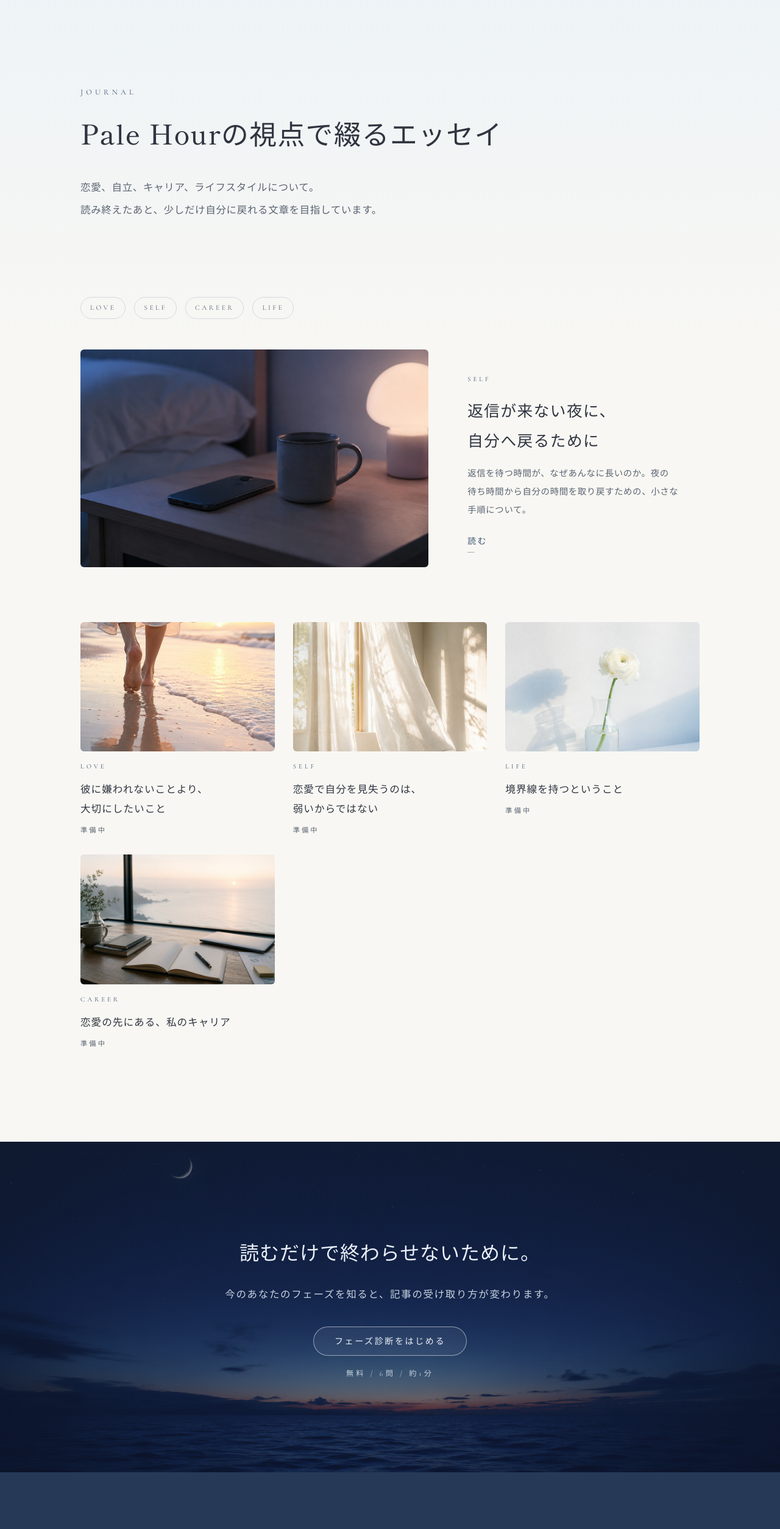
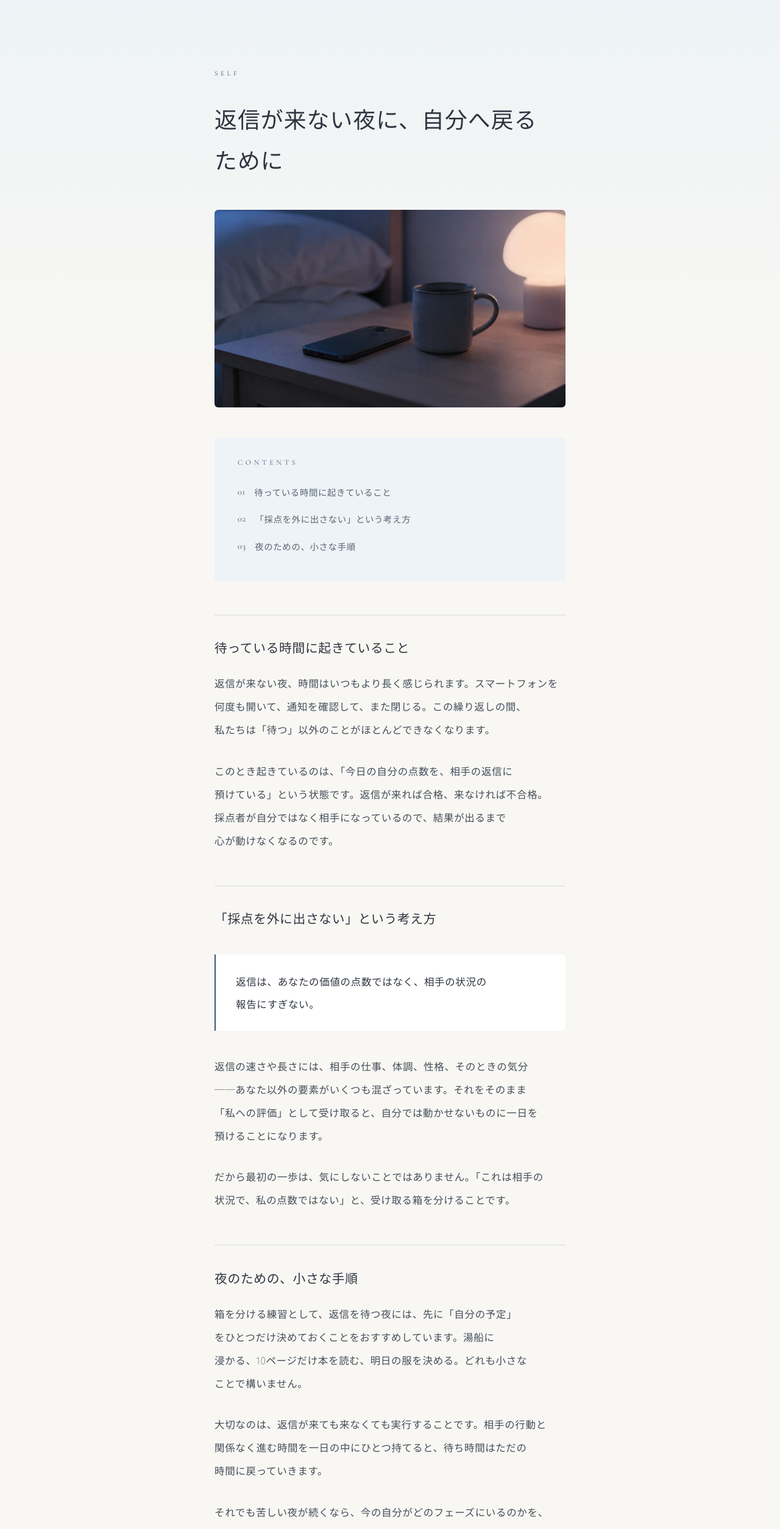
Before and after one commit to starlitkoyo/pale-hour, a plain HTML site: page index.html in a window 1280 px wide. Shown: the part 53-2560 px from the top of the page at 61% size. Drawn offline with nearby package versions, Linux system fonts and the light colour scheme.

Commit message:
Add files via upload

```diff
--- a/index.html
+++ b/index.html
@@ -3,32 +3,33 @@
 <head>
 <meta charset="utf-8">
 <meta name="viewport" content="width=device-width, initial-scale=1, viewport-fit=cover">
-<title>Journal｜Pale Hour</title>
-<meta name="description" content="恋愛、自立、キャリア、ライフスタイルについて。Pale Hourの視点で綴るエッセイの一覧です。">
+<!-- ▼ 記事テンプレート：新しい記事はこのフォルダごと複製し、title / description / 本文 / 画像を差し替える -->
+<title>返信が来ない夜に、自分へ戻るために｜Journal｜Pale Hour</title>
+<meta name="description" content="返信を待つ時間が、なぜあんなに長いのか。夜の待ち時間から自分の時間を取り戻すための、小さな手順について。">
 <meta name="theme-color" content="#EDF3F7">
-<link rel="icon" type="image/svg+xml" href="../assets/images/common/favicon.svg">
-<link rel="icon" type="image/png" sizes="32x32" href="../assets/images/common/favicon-32.png">
-<link rel="apple-touch-icon" href="../assets/images/common/apple-touch-icon.png">
-<meta property="og:type" content="website">
+<link rel="icon" type="image/svg+xml" href="../../assets/images/common/favicon.svg">
+<link rel="icon" type="image/png" sizes="32x32" href="../../assets/images/common/favicon-32.png">
+<link rel="apple-touch-icon" href="../../assets/images/common/apple-touch-icon.png">
+<meta property="og:type" content="article">
 <meta property="og:site_name" content="Pale Hour">
-<meta property="og:title" content="Journal｜Pale Hour">
-<meta property="og:description" content="恋愛、自立、キャリア、ライフスタイルについて。Pale Hourの視点で綴るエッセイ。">
-<meta property="og:url" content="https://pale-hour.vercel.app/journal/">
-<meta property="og:image" content="https://pale-hour.vercel.app/assets/images/hero/hero-dawn.jpg">
-<link rel="canonical" href="https://pale-hour.vercel.app/journal/">
+<meta property="og:title" content="返信が来ない夜に、自分へ戻るために｜Pale Hour">
+<meta property="og:description" content="夜の待ち時間から、自分の時間を取り戻すための小さな手順。">
+<meta property="og:url" content="https://pale-hour.vercel.app/journal/article-template/">
+<meta property="og:image" content="https://pale-hour.vercel.app/assets/images/common/night-bedside.jpg">
+<link rel="canonical" href="https://pale-hour.vercel.app/journal/article-template/">
 <script async src="https://www.googletagmanager.com/gtag/js?id=G-3JX694XHFT"></script>
 <script>window.dataLayer=window.dataLayer||[];function gtag(){dataLayer.push(arguments);}gtag('js',new Date());gtag('config','G-3JX694XHFT');</script>
 <link rel="preconnect" href="https://fonts.googleapis.com">
 <link rel="preconnect" href="https://fonts.gstatic.com" crossorigin>
 <link href="https://fonts.googleapis.com/css2?family=Cormorant+Garamond:wght@400;500&family=Shippori+Mincho:wght@500&family=Zen+Kaku+Gothic+New:wght@300;400;500&display=swap" rel="stylesheet">
-<link rel="stylesheet" href="../assets/css/common.css">
-<link rel="stylesheet" href="../assets/css/home.css">
-<link rel="stylesheet" href="../assets/css/pages.css">
+<link rel="stylesheet" href="../../assets/css/common.css">
+<link rel="stylesheet" href="../../assets/css/home.css">
+<link rel="stylesheet" href="../../assets/css/pages.css">
 </head>
 <body class="page-sub">
 
 <header class="site-header" id="siteHeader">
-  <a class="brand" href="../">
+  <a class="brand" href="../../">
     <svg class="brand__mark" viewBox="0 0 32 32" fill="none" stroke-width="1" aria-hidden="true">
       <circle cx="16" cy="16" r="12.5"/><path d="M6.5 19.5h19"/><path d="M11.5 19.5a4.5 4.5 0 0 1 9 0"/>
       <path d="M16 10.5v2.2M10.8 12.6l1.5 1.5M21.2 12.6l-1.5 1.5" stroke-linecap="round"/>
@@ -38,15 +39,15 @@
   <div class="header-right">
     <nav class="gnav" id="gnav" aria-label="メインナビゲーション">
       <ul class="gnav__list">
-        <li><a href="../#concept">Concept</a></li>
-        <li><a href="../about/">About</a></li>
-        <li><a href="../program/">Program</a></li>
-        <li><a href="../voice/">Voice</a></li>
-        <li><a href="./" aria-current="page">Journal</a></li>
-        <li><a href="../faq/">FAQ</a></li>
-        <li><a href="../contact/">Contact</a></li>
+        <li><a href="../../#concept">Concept</a></li>
+        <li><a href="../../about/">About</a></li>
+        <li><a href="../../program/">Program</a></li>
+        <li><a href="../../voice/">Voice</a></li>
+        <li><a href="../" aria-current="page">Journal</a></li>
+        <li><a href="../../faq/">FAQ</a></li>
+        <li><a href="../../contact/">Contact</a></li>
       </ul>
-      <div class="gnav__cta"><a class="btn btn-outline" href="../diagnosis/">フェーズ診断をはじめる</a></div>
+      <div class="gnav__cta"><a class="btn btn-outline" href="../../diagnosis/">フェーズ診断をはじめる</a></div>
     </nav>
     <button class="menu-toggle" id="menuToggle" aria-expanded="false" aria-controls="gnav" aria-label="メニューを開く">
       <span class="menu-toggle__bars"></span>
@@ -55,78 +56,83 @@
 </header>
 
 <main>
-  <section class="page-hero">
+  <article class="section article" style="padding-top:calc(var(--header-h) + clamp(50px,8vw,90px))">
     <div class="wrap">
-      <span class="eyebrow">Journal</span>
-      <h1 class="page-hero__title">Pale Hourの視点で綴るエッセイ</h1>
-      <p class="page-hero__lead">恋愛、自立、キャリア、ライフスタイルについて。<br>読み終えたあと、少しだけ自分に戻れる文章を目指しています。</p>
-    </div>
-  </section>
+      <!-- タイトル（公開日・著者名は確定情報が入るまで表示しない） -->
+      <div class="article__cat reveal">Self</div>
+      <h1 class="article__title reveal">返信が来ない夜に、自分へ戻るために</h1>
 
-  <section class="section" style="padding-top:clamp(20px,4vw,40px)">
-    <div class="wrap">
-      <!-- カテゴリ（静的表示。記事が増えたらリンク化してよい） -->
-      <div class="cat-nav reveal" aria-label="カテゴリ一覧">
-        <span>Love</span><span>Self</span><span>Career</span><span>Life</span>
+      <div class="article__hero reveal">
+        <img src="../../assets/images/common/night-bedside.jpg" alt="夜のベッドサイドに置かれたスマートフォンとマグカップ">
       </div>
 
-      <!-- 注目記事 -->
-      <a class="feature-card jcard reveal" href="article-template/">
-        <div class="jcard__thumb"><img src="../assets/images/common/night-bedside.jpg" alt="夜のベッドサイドに置かれたスマートフォンとマグカップ"></div>
-        <div>
-          <div class="jcard__cat">Self</div>
-          <h2 class="jcard__title" style="font-size:clamp(1.2rem,2.6vw,1.6rem)">返信が来ない夜に、自分へ戻るために</h2>
-          <p class="soft" style="margin-top:1em; font-size:.9rem; line-height:2.1">返信を待つ時間が、なぜあんなに長いのか。夜の待ち時間から自分の時間を取り戻すための、小さな手順について。</p>
-          <span class="tlink" style="margin-top:1.6em">読む</span>
+      <!-- 目次 -->
+      <nav class="toc reveal" aria-label="目次">
+        <h2>Contents</h2>
+        <ol>
+          <li><a href="#sec1">待っている時間に起きていること</a></li>
+          <li><a href="#sec2">「採点を外に出さない」という考え方</a></li>
+          <li><a href="#sec3">夜のための、小さな手順</a></li>
+        </ol>
+      </nav>
+
+      <!-- 本文（差し替え可能。h2 に id を振ると目次が機能する） -->
+      <div class="article__body">
+        <h2 id="sec1">待っている時間に起きていること</h2>
+        <p>返信が来ない夜、時間はいつもより長く感じられます。スマートフォンを何度も開いて、通知を確認して、また閉じる。この繰り返しの間、私たちは「待つ」以外のことがほとんどできなくなります。</p>
+        <p>このとき起きているのは、「今日の自分の点数を、相手の返信に預けている」という状態です。返信が来れば合格、来なければ不合格。採点者が自分ではなく相手になっているので、結果が出るまで心が動けなくなるのです。</p>
+
+        <h2 id="sec2">「採点を外に出さない」という考え方</h2>
+        <blockquote>
+          返信は、あなたの価値の点数ではなく、相手の状況の報告にすぎない。
+        </blockquote>
+        <p>返信の速さや長さには、相手の仕事、体調、性格、そのときの気分——あなた以外の要素がいくつも混ざっています。それをそのまま「私への評価」として受け取ると、自分では動かせないものに一日を預けることになります。</p>
+        <p>だから最初の一歩は、気にしないことではありません。「これは相手の状況で、私の点数ではない」と、受け取る箱を分けることです。</p>
+
+        <h2 id="sec3">夜のための、小さな手順</h2>
+        <p>箱を分ける練習として、返信を待つ夜には、先に「自分の予定」をひとつだけ決めておくことをおすすめしています。湯船に浸かる、10ページだけ本を読む、明日の服を決める。どれも小さなことで構いません。</p>
+        <p>大切なのは、返信が来ても来なくても実行することです。相手の行動と関係なく進む時間を一日の中にひとつ持てると、待ち時間はただの時間に戻っていきます。</p>
+        <p>それでも苦しい夜が続くなら、今の自分がどのフェーズにいるのかを、一度見つめてみてください。</p>
       </div>
-      </a>
 
-      <!-- 記事カード一覧（記事が増えたらこのグリッドに追加。本文は article-template を複製して作る） -->
+      <!-- 診断LPへのCTA -->
+      <div class="article__cta reveal">
+        <p>今のあなたは、夜と朝のあいだのどこにいるでしょうか。</p>
+        <a class="btn btn-solid" href="../../diagnosis/">恋愛フェーズ診断をはじめる</a>
+        <span class="btn-note">無料 / 6問 / 約1分</span>
+      </div>
+
+      <!-- 関連記事（公開済みの記事だけを並べる） -->
+      <div class="related reveal">
+        <h2>Related</h2>
         <div class="journal__grid">
-        <div class="jcard reveal">
-          <div class="jcard__thumb"><img src="../assets/images/common/beach-walk.jpg" alt="朝の光の中、浜辺を裸足で歩く女性の足元" loading="lazy"></div>
-          <div class="jcard__cat">Love</div>
-          <h3 class="jcard__title">彼に嫌われないことより、大切にしたいこと</h3>
-          <span class="jcard__soon">準備中</span>
-        </div>
-        <div class="jcard reveal">
-          <div class="jcard__thumb"><img src="../assets/images/common/morning-curtain.jpg" alt="朝の光に揺れる白いカーテン" loading="lazy"></div>
+          <div class="jcard">
+            <div class="jcard__thumb"><img src="../../assets/images/common/morning-curtain.jpg" alt="朝の光に揺れる白いカーテン" loading="lazy"></div>
             <div class="jcard__cat">Self</div>
             <h3 class="jcard__title">恋愛で自分を見失うのは、弱いからではない</h3>
             <span class="jcard__soon">準備中</span>
           </div>
-        <div class="jcard reveal">
-          <div class="jcard__thumb"><img src="../assets/images/common/white-flower.jpg" alt="窓辺の一輪挿しに立つ白い花" loading="lazy"></div>
+          <div class="jcard">
+            <div class="jcard__thumb"><img src="../../assets/images/common/white-flower.jpg" alt="窓辺の一輪挿しに立つ白い花" loading="lazy"></div>
             <div class="jcard__cat">Life</div>
             <h3 class="jcard__title">境界線を持つということ</h3>
             <span class="jcard__soon">準備中</span>
           </div>
-        <div class="jcard reveal">
-          <div class="jcard__thumb"><img src="../assets/images/common/desk-sunrise.jpg" alt="夜明けの海を望む机に開かれたノートとペン" loading="lazy"></div>
-          <div class="jcard__cat">Career</div>
-          <h3 class="jcard__title">恋愛の先にある、私のキャリア</h3>
-          <span class="jcard__soon">準備中</span>
         </div>
       </div>
+
+      <div class="article__back">
+        <a class="tlink" href="../">Journal一覧へ戻る</a>
       </div>
-  </section>
-
-  <section class="cta-band">
-    <div class="cta-band__bg" aria-hidden="true"><img src="../assets/images/common/night-sea-moon.jpg" alt="" loading="lazy"></div>
-    <div class="inner reveal">
-      <h2>読むだけで終わらせないために。</h2>
-      <p>今のあなたのフェーズを知ると、記事の受け取り方が変わります。</p>
-      <a class="btn btn-outline" href="../diagnosis/">フェーズ診断をはじめる</a>
-      <span class="hero__note">無料 / 6問 / 約1分</span>
     </div>
-  </section>
+  </article>
 </main>
 
 <footer class="site-footer">
   <div class="wrap">
     <div class="footer-grid">
       <div class="footer-brand">
-        <a class="brand" href="../">
+        <a class="brand" href="../../">
           <svg class="brand__mark" viewBox="0 0 32 32" fill="none" stroke-width="1" aria-hidden="true">
             <circle cx="16" cy="16" r="12.5"/><path d="M6.5 19.5h19"/><path d="M11.5 19.5a4.5 4.5 0 0 1 9 0"/>
             <path d="M16 10.5v2.2M10.8 12.6l1.5 1.5M21.2 12.6l-1.5 1.5" stroke-linecap="round"/>
@@ -138,15 +144,15 @@
       <nav class="footer-col" aria-label="フッターナビゲーション">
         <h4>Menu</h4>
         <ul>
-          <li><a href="../#concept">Concept</a></li>
-          <li><a href="../about/">About</a></li>
-          <li><a href="../program/">Program</a></li>
-          <li><a href="../voice/">Voice</a></li>
-          <li><a href="./">Journal</a></li>
-          <li><a href="../faq/">FAQ</a></li>
-          <li><a href="../contact/">Contact</a></li>
-          <li><a href="../privacy/">Privacy Policy</a></li>
-          <li><a href="../legal/">特定商取引法に基づく表記</a></li>
+          <li><a href="../../#concept">Concept</a></li>
+          <li><a href="../../about/">About</a></li>
+          <li><a href="../../program/">Program</a></li>
+          <li><a href="../../voice/">Voice</a></li>
+          <li><a href="../">Journal</a></li>
+          <li><a href="../../faq/">FAQ</a></li>
+          <li><a href="../../contact/">Contact</a></li>
+          <li><a href="../../privacy/">Privacy Policy</a></li>
+          <li><a href="../../legal/">特定商取引法に基づく表記</a></li>
         </ul>
       </nav>
       <div class="footer-col">
@@ -163,6 +169,6 @@
   </div>
 </footer>
 
-<script src="../assets/js/common.js" defer></script>
+<script src="../../assets/js/common.js" defer></script>
 </body>
 </html>
```
Lines whose indentation alone changed are shown as unchanged.
